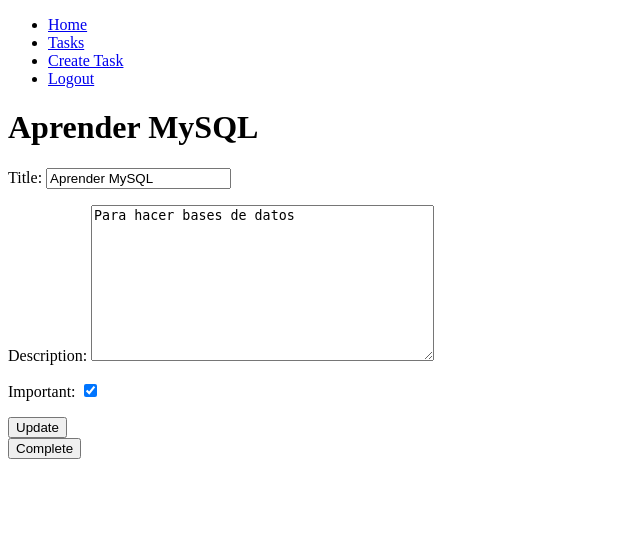
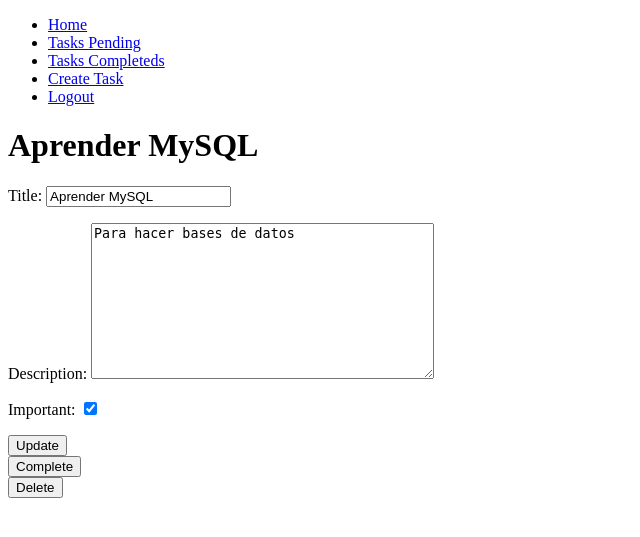
Before and after one commit to DaniDevGS/Login-Django-CRUD, a Django app: page /tasks/14/ in a window 1280 px wide. Shown: the top 537 px of the page, without its empty margins (0-640 px from the left). Run offline with Django 5.2, Linux system fonts and the light colour scheme; a user stored in the database is signed in; data comes from the database, SQL or seed files in the repository; both versions use the stored data as it was after the commit.

Commit message:
Ultima implementacion logica con Django

```diff
--- a/djangocrud/settings.py
+++ b/djangocrud/settings.py
@@ -126,6 +126,8 @@ USE_TZ = True
 
 STATIC_URL = 'static/'
 
+LOGIN_URL = '/signin'
+
 # Default primary key field type
 # https://docs.djangoproject.com/en/5.2/ref/settings/#default-auto-field
 
--- a/djangocrud/urls.py
+++ b/djangocrud/urls.py
@@ -22,10 +22,12 @@ urlpatterns = [
     path('admin/', admin.site.urls),
     path('', views.home, name='home'),
     path('signup/', views.signup, name='signup'),
+    path('tasks/', views.tasks, name='tasks'),
+    path('tasks_completed/', views.tasks_completed, name='tasks_completed'),
     path('tasks/create/', views.create_task, name='create_task'),
     path('tasks/<int:task_id>/', views.task_detail,name='task_detail'),
-    path('tasks/<int:task_id>/complete/', views.complete_task, name='complete_task'),
-    path('tasks/', views.tasks, name='tasks'),
+    path('tasks/<int:task_id>/complete', views.complete_task, name='complete_task'),
+    path('tasks/<int:task_id>/delete', views.delete_task, name='delete_task'),
     path('logout/', views.signout, name='logout'),
-    path('signin/', views.signin, name='signin'),
+    path('signin/', views.signin, name='signin')
 ]
--- a/tasks/templates/base.html
+++ b/tasks/templates/base.html
@@ -14,7 +14,11 @@
 
             {% if user.is_authenticated %}
                 <li>
-                    <a href="/tasks">Tasks</a>
+                    <a href="/tasks">Tasks Pending</a>
+                </li>
+
+                <li>
+                    <a href="/tasks_completed">Tasks Completeds</a>
                 </li>
 
                 <li>
--- a/tasks/templates/task_detail.html
+++ b/tasks/templates/task_detail.html
@@ -15,4 +15,10 @@
         {% csrf_token %}
         <button>Complete</button>
     </form>
+
+    <form action="{% url 'delete_task' task.id %}" method="POST">
+        {% csrf_token %}
+        <button>Delete</button>
+    </form>
+
 {% endblock %}
--- a/tasks/templates/tasks.html
+++ b/tasks/templates/tasks.html
@@ -14,6 +14,8 @@
 
                     <p>{{task.description}}</p>
                     <p>{{task.user.username}}</p>
+
+                    <p>{{task.datecompleted|date:'M J Y:i'}}</p>
                 </a>
             </li>
         {% endfor %}
--- a/tasks/views.py
+++ b/tasks/views.py
@@ -6,6 +6,7 @@ from django.db import IntegrityError
 from .forms import TaskForm
 from .models import Task
 from django.utils import timezone
+from django.contrib.auth.decorators import login_required
 
 # Create your views here.
 def home(request):
@@ -63,6 +64,7 @@ def signup(request):
                     'error': "Password do not match"
                 })
 
+@login_required
 def tasks(request):
     """Muestra la lista de tareas pendientes del usuario autenticado.
 
@@ -77,6 +79,22 @@ def tasks(request):
     tasks = Task.objects.filter(user=request.user, datecompleted__isnull=True)
     return render(request, 'tasks.html', {'tasks': tasks})
 
+@login_required
+def tasks_completed(request):
+    """Muestra la lista de tareas pendientes del usuario autenticado.
+
+    Filtra y recupera las tareas del usuario actual que aún no se han completado.
+
+    Args:
+        request: El objeto HttpRequest entrante. Debe haber un usuario autenticado.
+
+    Returns:
+        Un objeto HttpResponse que renderiza 'tasks.html' con la lista de tareas.
+    """
+    tasks = Task.objects.filter(user=request.user, datecompleted__isnull=False).order_by('-datecompleted')
+    return render(request, 'tasks.html', {'tasks': tasks})
+
+@login_required
 def create_task(request):
     """Gestiona la creación de una nueva tarea.
 
@@ -112,6 +130,7 @@ def create_task(request):
                 'error': 'Porfavor provide valida data'
             })
 
+@login_required
 def task_detail(request, task_id:int):
     if request.method == 'GET':
         task = get_object_or_404(Task, pk=task_id, user=request.user)
@@ -126,6 +145,7 @@ def task_detail(request, task_id:int):
         except ValueError:
             return render(request, 'task_detail.html', {'task': task, 'form': form, 'error': "Error updating task"})
 
+@login_required
 def complete_task(request, task_id:int):
     task = get_object_or_404(Task, pk=task_id, user=request.user)
     if request.method == 'POST':
@@ -133,6 +153,14 @@ def complete_task(request, task_id:int):
         task.save()
         return redirect('tasks')
 
+@login_required
+def delete_task(request, task_id:int):
+    task = get_object_or_404(Task, pk=task_id, user=request.user)
+    if request.method == 'POST':
+        task.delete()
+        return redirect('tasks')
+
+@login_required
 def signout(request):
     """Cierra la sesión del usuario actual y redirige a la página de inicio.
 
```
Also changed, not shown: db.sqlite3, txt.txt (deleted).
